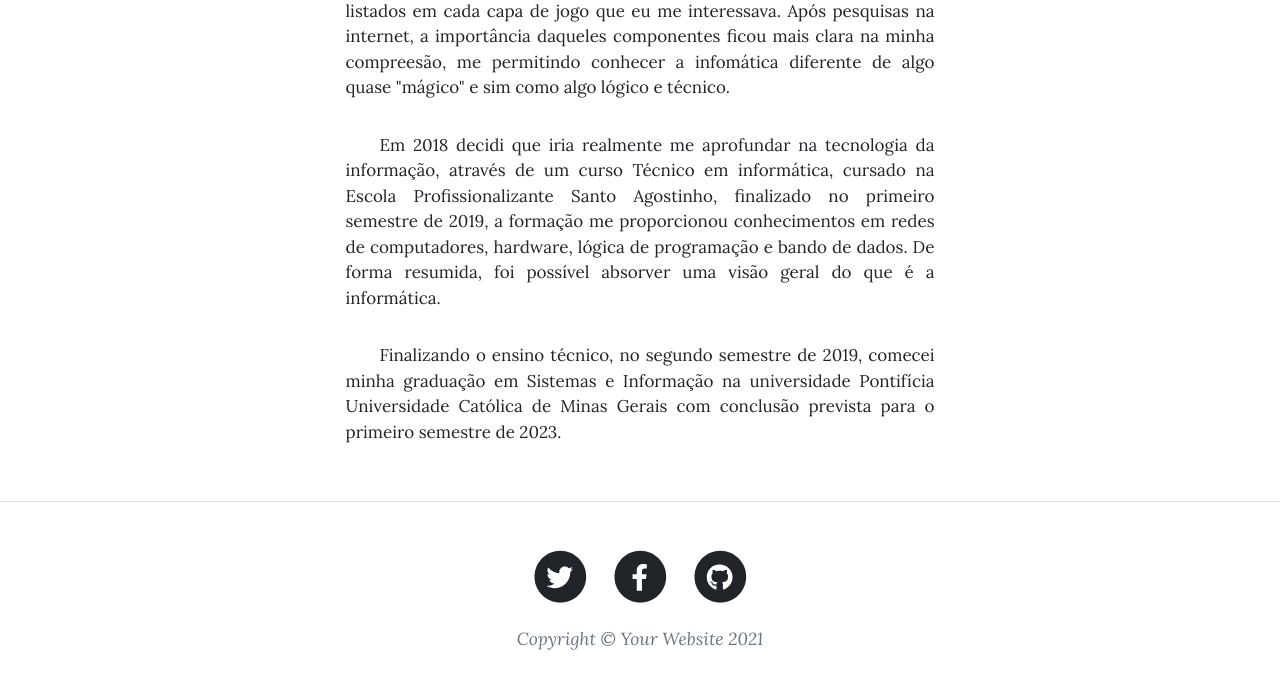
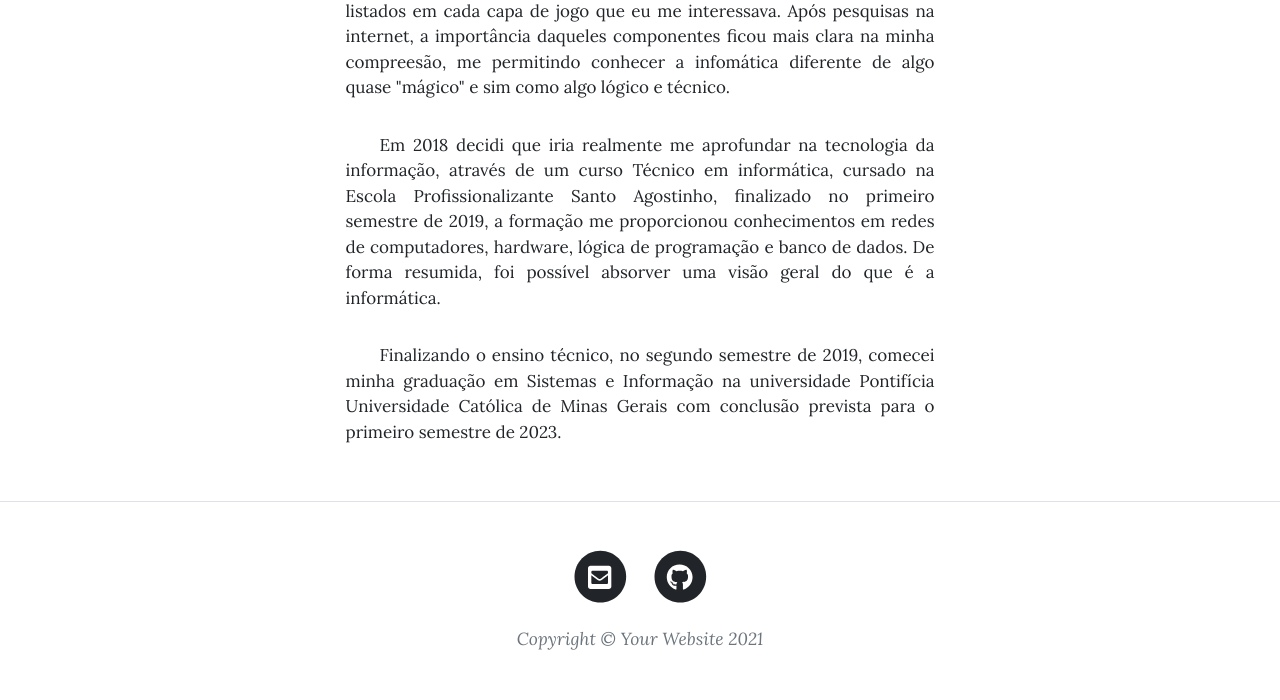
Before and after one commit to victorluanteles/Old-Blog-Victor, a Django app: page /about/ in a window 1280 px wide. Shown: the part 741-1441 px from the top of the page. Run offline with Django 3.2, Linux system fonts and the light colour scheme; some libraries are stand-ins or nearby versions.

Commit message:
atualizacao blog

```diff
--- a/contas/templates/contas/about.html
+++ b/contas/templates/contas/about.html
@@ -21,7 +21,7 @@
                         Amante da tecnologia, cultura pop e assuntos geeks, minha história com a informática teve seu início através dos jogos de computadores, mas o que me chamava atenção muitas vezes, não eram os jogos em si, mas a especificação de hardware que era exigido para o seu desempenho, com isso, surgiu uma curiosidade para entender o que eram aqueles elementos listados em cada capa de jogo que eu me interessava. Após pesquisas na internet, a importância daqueles componentes ficou mais clara na minha compreesão, me permitindo conhecer a infomática diferente de algo quase "mágico" e sim como algo lógico e técnico.
                     </p>
                     <p>
-                    Em 2018 decidi que iria realmente me aprofundar na tecnologia da informação, através de um curso Técnico em informática, cursado na Escola Profissionalizante Santo Agostinho, finalizado no primeiro semestre de 2019, a formação me proporcionou conhecimentos em redes de computadores, hardware, lógica de programação e bando de dados. De forma resumida, foi possível absorver uma visão geral do que é a informática.
+                    Em 2018 decidi que iria realmente me aprofundar na tecnologia da informação, através de um curso Técnico em informática, cursado na Escola Profissionalizante Santo Agostinho, finalizado no primeiro semestre de 2019, a formação me proporcionou conhecimentos em redes de computadores, hardware, lógica de programação e banco de dados. De forma resumida, foi possível absorver uma visão geral do que é a informática.
                     </p>
                     <p>
                     Finalizando o ensino técnico, no segundo semestre de 2019, comecei minha graduação em Sistemas e Informação na universidade Pontifícia Universidade Católica de Minas Gerais com conclusão prevista para o primeiro semestre de 2023.
--- a/contas/templates/contas/contact.html
+++ b/contas/templates/contas/contact.html
@@ -26,7 +26,7 @@
                                     <div class="invalid-feedback">Email is not valid.</div>
                                 </div>
                                 <div class="form-floating">
-                                <input class="form-control" name="phone" id="phone" type="tel" maxlength="11" placeholder="Digite o seu telefone" required />
+                                    <input class="form-control" name="phone" id="phone" type="tel" maxlength="11" minlength="11"  placeholder="Digite o seu telefone" required />
                                     <label for="phone">Número de Telefone</label>
                                     <div class="invalid-feedback" >A phone number is required.</div>
                                 </div>
--- a/templates/base.html
+++ b/templates/base.html
@@ -52,23 +52,15 @@
                     <div class="col-md-10 col-lg-8 col-xl-7">
                         <ul class="list-inline text-center">
                             <li class="list-inline-item">
-                                <a href="#!">
+                                <a href="{% url 'contact' %}">
                                     <span class="fa-stack fa-lg">
                                         <i class="fas fa-circle fa-stack-2x"></i>
-                                        <i class="fab fa-twitter fa-stack-1x fa-inverse"></i>
+                                        <i class="fab fas fa-envelope-square fa-stack-1x fa-inverse"></i>
                                     </span>
                                 </a>
                             </li>
                             <li class="list-inline-item">
-                                <a href="#!">
-                                    <span class="fa-stack fa-lg">
-                                        <i class="fas fa-circle fa-stack-2x"></i>
-                                        <i class="fab fa-facebook-f fa-stack-1x fa-inverse"></i>
-                                    </span>
-                                </a>
-                            </li>
-                            <li class="list-inline-item">
-                                <a href="#!">
+                                <a href="https://github.com/victorluanteles">
                                     <span class="fa-stack fa-lg">
                                         <i class="fas fa-circle fa-stack-2x"></i>
                                         <i class="fab fa-github fa-stack-1x fa-inverse"></i>
```
Also changed, not shown: static/css/styles.css. Lines whose indentation alone changed are shown as unchanged.
